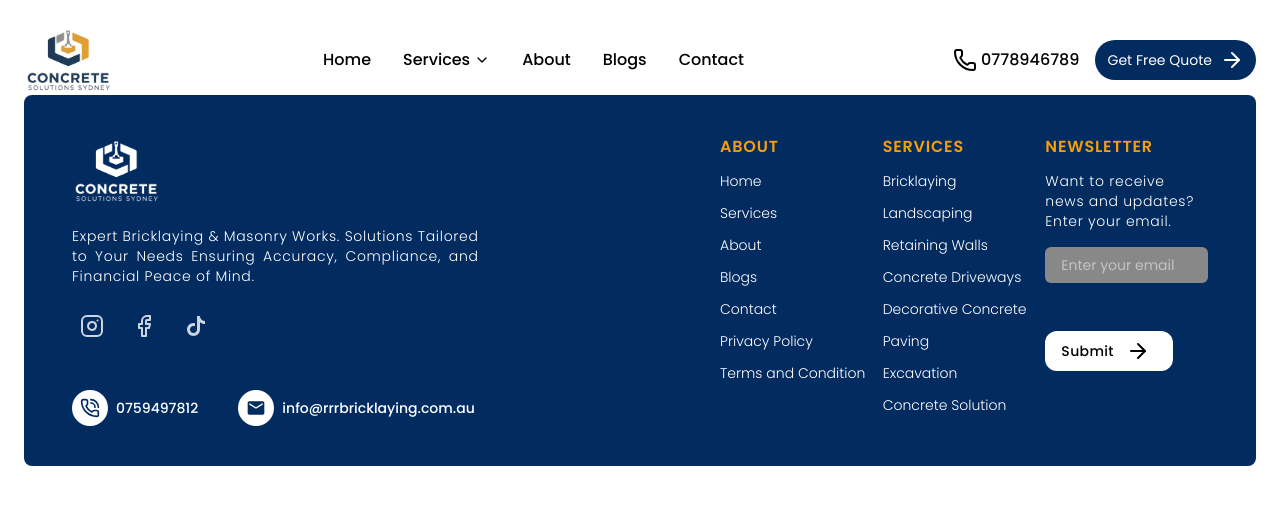
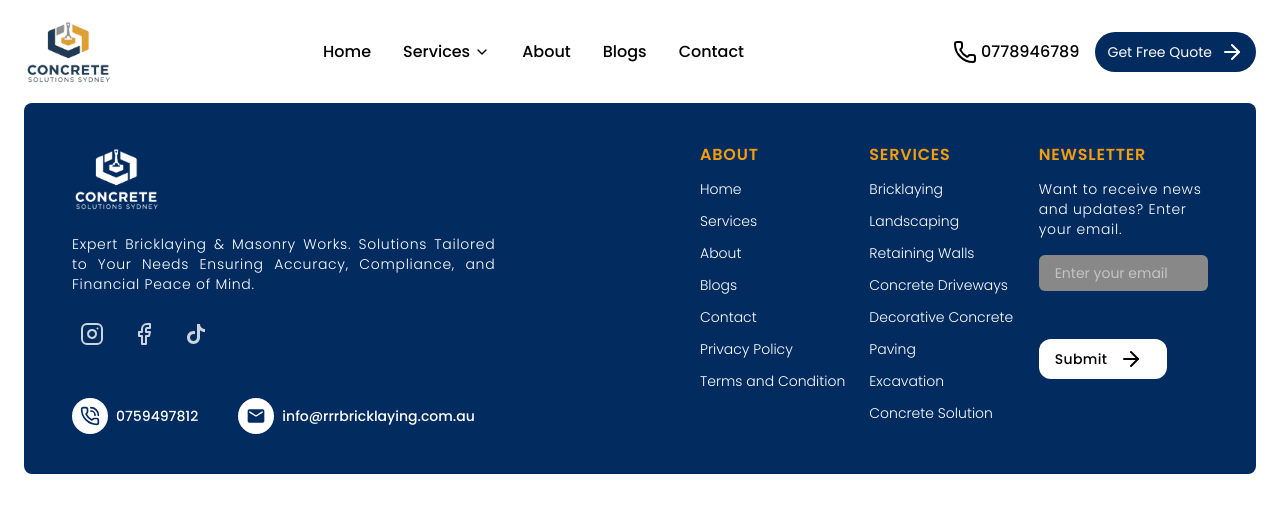
Before and after one commit to Yadee9910/Concrete_solutions_sydeny, a Next.js app: page / in a window 1280 px wide. Shown: the top 512 px of the page. Built offline with nearby package versions, Linux system fonts and the light colour scheme.

Commit message:
feat:updated the footer

```diff
--- a/app/layout.tsx
+++ b/app/layout.tsx
@@ -36,15 +36,17 @@ export default function RootLayout({
       <body
         className={`${poppins.variable} ${geistMono.variable} antialiased `}
       >
-        <div className="p-6">
+
           <header>
             <Header />
           </header>
+          <div className="px-6">
           {children}
           <footer>
             <Footer />
           </footer>
-        </div>
+          </div>
+
 
       </body>
     </html>
--- a/components/Footer.tsx
+++ b/components/Footer.tsx
@@ -7,7 +7,7 @@ import { RiTiktokFill } from "react-icons/ri";
 
 export default function Footer(){
     return(
-        <div className="w-full text-main py-10 px-12 bg-secondary grid grid-cols-2 gap-40 rounded-lg">
+        <div className="w-full text-main py-10 px-12 bg-secondary grid grid-cols-2 gap-30 rounded-lg">
 
             {/* the company details col */}
             <div className="flex flex-col gap-5">
--- a/components/Header.tsx
+++ b/components/Header.tsx
@@ -6,7 +6,7 @@ import { ArrowRight, ChevronDown, Phone } from "lucide-react"
 
 export default function Header(){
     return(
-        <div className="bg-main  w-full flex flex-row justify-between items-center ">
+        <div className="bg-main px-6 py-4 w-full flex flex-row justify-between items-center ">
             {/* the logo */}
             <div className=" ">
                 <Image
```
Also changed, not shown: 1 other file (tests, documents, lock files or other folders).
